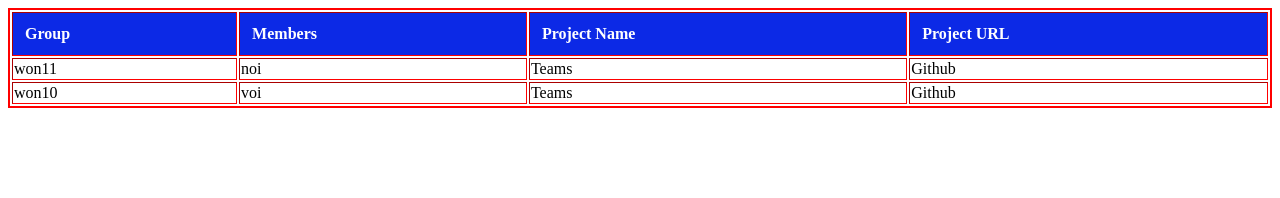
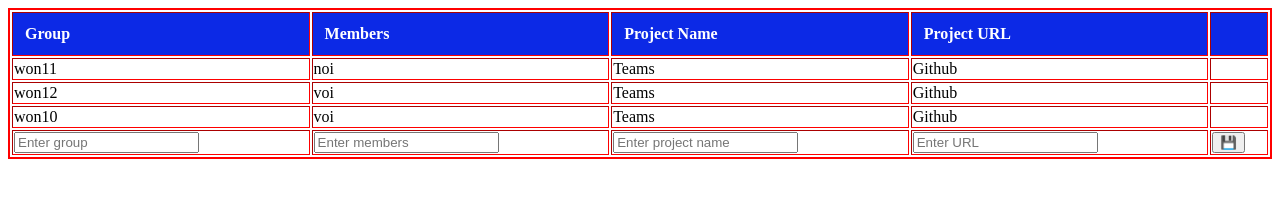
Before and after one commit to Mihai2702/Team-Networking, a plain HTML site: page index.html in a window 1280 px wide. Drawn offline with Linux system fonts and the light colour scheme.

Commit message:
prepare form tu submit new team

```diff
--- a/index.html
+++ b/index.html
@@ -8,6 +8,7 @@
     <link rel="stylesheet" href="style.css" />
   </head>
   <body>
+    <form action="secretariat" method="get">
       <table border="1" id="teams">
         <thead>
           <tr>
@@ -15,11 +16,23 @@
             <th>Members</th>
             <th>Project Name</th>
             <th>Project URL</th>
+            <th></th>
           </tr>
         </thead>
         <tbody></tbody>
+        <tfoot>
+          <tr>
+            <td><input type="text" placeholder="Enter group" name="promotion" id="promodion" required /></td>
+            <td><input type="text" placeholder="Enter members" name="members" id="members" required /></td>
+            <td><input type="text" placeholder="Enter project name" name="name" id="name" required /></td>
+            <td><input type="text" placeholder="Enter URL" name="url" id="url" required /></td>
+            <td>
+              <button type="submit">💾</button>
+            </td>
+          </tr>
+        </tfoot>
       </table>
-
+    </form>
     <script src="index.js"></script>
   </body>
 </html>
--- a/index.js
+++ b/index.js
@@ -12,6 +12,7 @@ function displayTeams(teams) {
         <td>${team.members}</td>
         <td>${team.name}</td>
         <td>${team.url}</td>
+        <td></td>
       </tr>`
   );
 
--- a/teams.json
+++ b/teams.json
@@ -2,6 +2,12 @@
   {
     "promotion": "won11",
     "members": "noi",
+    "name": "Teams",
+    "url": "Github"
+  },
+  {
+    "promotion": "won12",
+    "members": "voi",
     "name": "Teams",
     "url": "Github"
   },
```
Lines whose indentation alone changed are shown as unchanged.
